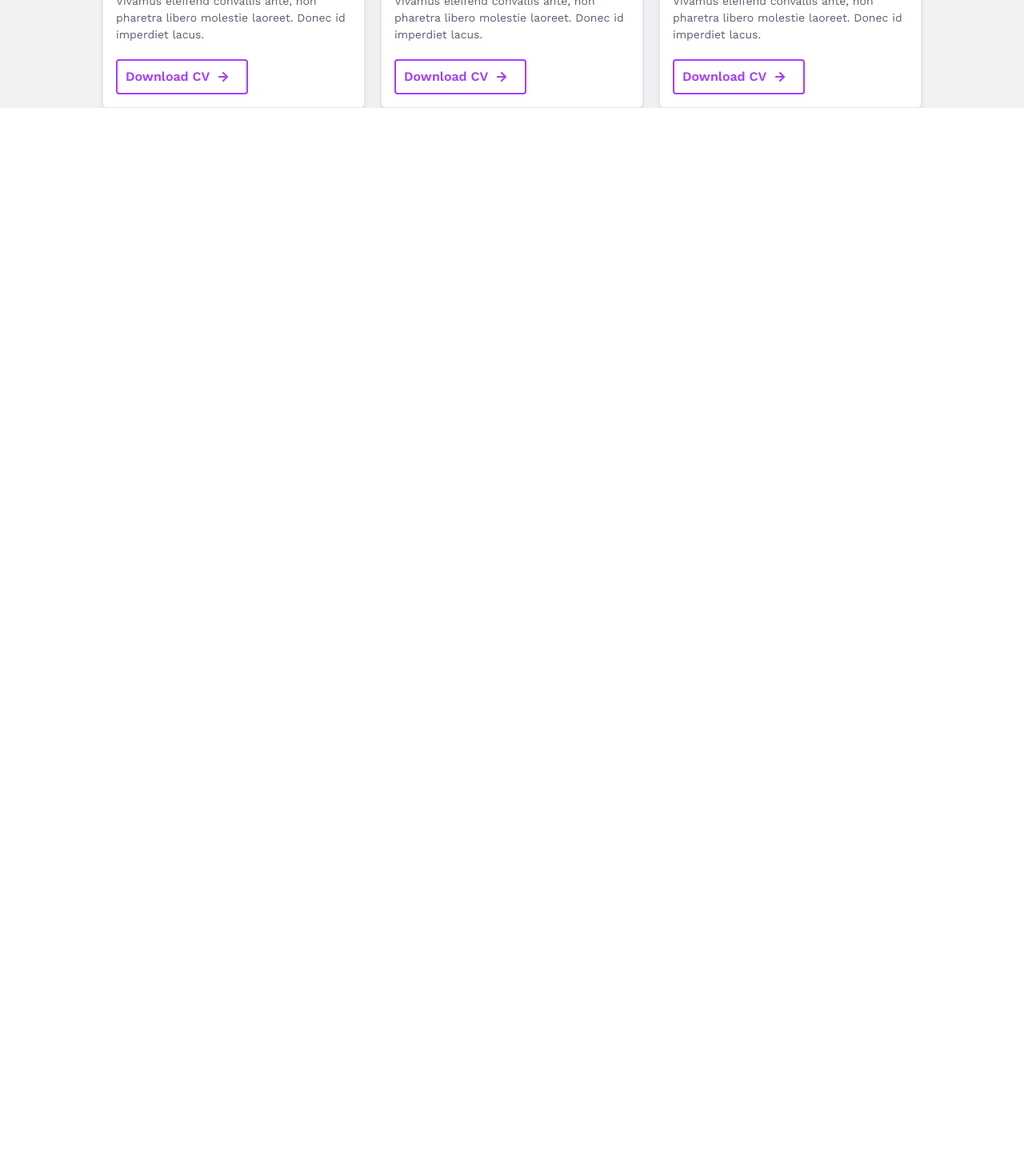
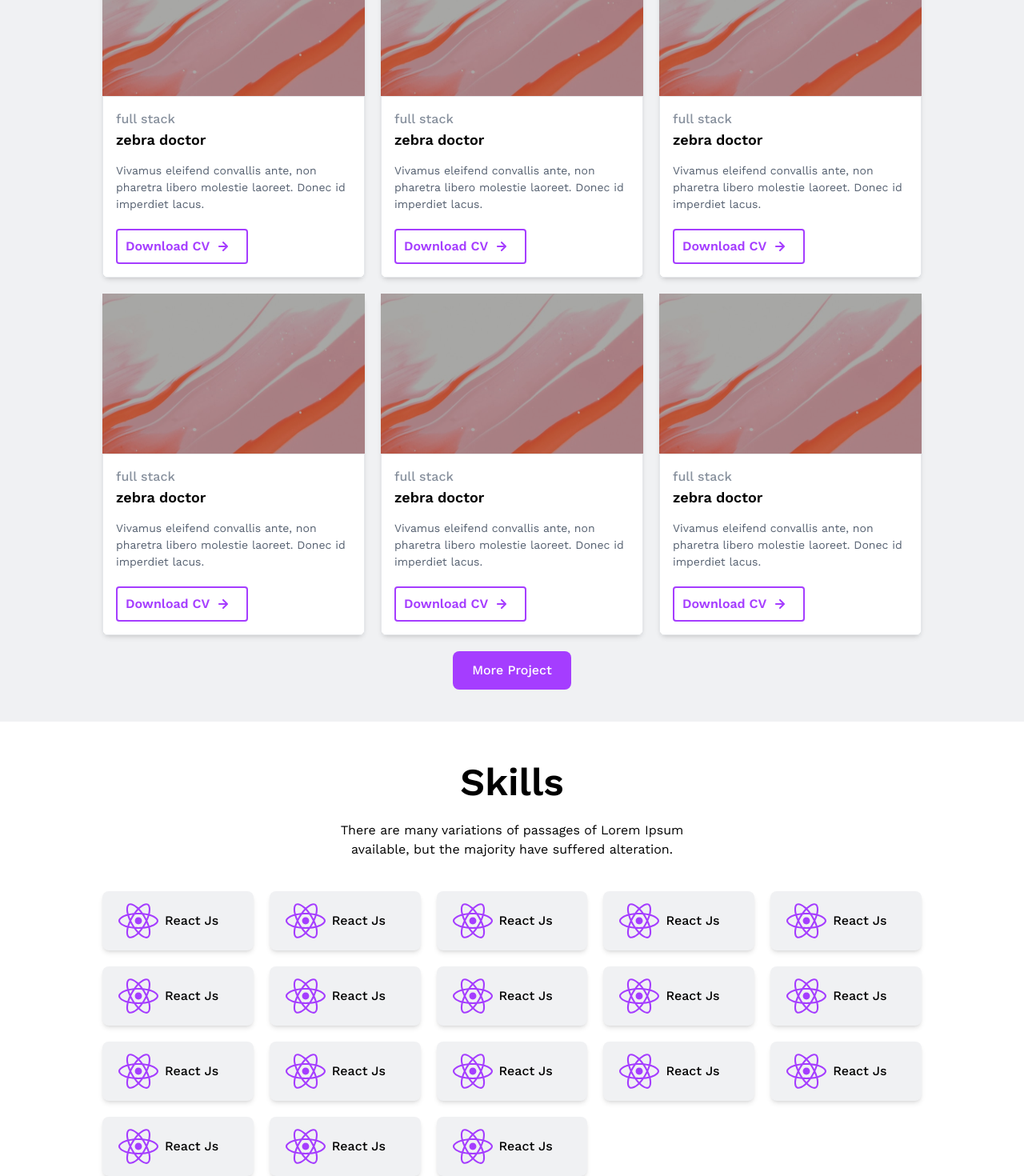
Before and after one commit to nasarmasood/my-portfolio, a Next.js app: page / in a window 1280 px wide. Shown: the part 1579-3049 px from the top of the page at 80% size. Before the commit the page ends 1714 px from the top, so only its background shows below. Built offline with nearby package versions, Linux system fonts and the light colour scheme.

Commit message:
project section+skills section

```diff
--- a/package.json
+++ b/package.json
@@ -13,6 +13,7 @@
     "postcss": "^8.5.6",
     "react": "19.1.0",
     "react-dom": "19.1.0",
+    "react-icons": "^5.5.0",
     "tailwindcss": "^4.1.13"
   },
   "devDependencies": {
--- a/src/app/components/ProjectsSection/index.tsx
+++ b/src/app/components/ProjectsSection/index.tsx
@@ -1,118 +1,154 @@
+'use client'
 import React from 'react'
+import { useState } from 'react';
+function ProjectSection() {
 
-function ProjectSection() {
+    const [visibleCount, setVisibleCount] = useState(6);
+      const handleToggle = () => {
+    if (visibleCount >= projects.length) {
+      setVisibleCount(6); // Collapse back to 6
+    } else {
+      setVisibleCount(prev => Math.min(prev + 3, projects.length));
+    }
+  };
+
+
+            const projects=[
+              {
+                title:'zebra doctor',
+                src:'/images/projectpic.svg',
+                type:'full stack',
+                description:'Vivamus eleifend convallis ante, non pharetra libero molestie laoreet. Donec id imperdiet lacus.'
+              },
+              {
+                title:'zebra doctor',
+                src:'/images/projectpic.svg',
+                type:'full stack',
+                description:'Vivamus eleifend convallis ante, non pharetra libero molestie laoreet. Donec id imperdiet lacus.'
+              },
+              {
+                title:'zebra doctor',
+                src:'/images/projectpic.svg',
+                type:'full stack',
+                description:'Vivamus eleifend convallis ante, non pharetra libero molestie laoreet. Donec id imperdiet lacus.'
+              },
+               {
+                title:'zebra doctor',
+                src:'/images/projectpic.svg',
+                type:'full stack',
+                description:'Vivamus eleifend convallis ante, non pharetra libero molestie laoreet. Donec id imperdiet lacus.'
+              },
+              {
+                title:'zebra doctor',
+                src:'/images/projectpic.svg',
+                type:'full stack',
+                description:'Vivamus eleifend convallis ante, non pharetra libero molestie laoreet. Donec id imperdiet lacus.'
+              },
+              {
+                title:'zebra doctor',
+                src:'/images/projectpic.svg',
+                type:'full stack',
+                description:'Vivamus eleifend convallis ante, non pharetra libero molestie laoreet. Donec id imperdiet lacus.'
+              },
+               {
+                title:'zebra doctor',
+                src:'/images/projectpic.svg',
+                type:'full stack',
+                description:'Vivamus eleifend convallis ante, non pharetra libero molestie laoreet. Donec id imperdiet lacus.'
+              },
+              {
+                title:'zebra doctor',
+                src:'/images/projectpic.svg',
+                type:'full stack',
+                description:'Vivamus eleifend convallis ante, non pharetra libero molestie laoreet. Donec id imperdiet lacus.'
+              },
+              {
+                title:'zebra doctor',
+                src:'/images/projectpic.svg',
+                type:'full stack',
+                description:'Vivamus eleifend convallis ante, non pharetra libero molestie laoreet. Donec id imperdiet lacus.'
+              }
+            ]
+
+                const isAllVisible = visibleCount >= projects.length;
+
+
   return (
     <div className="container-wrapper bg-grey">
+      <div className='pb-10'>
+      <div className='flex justify-center'>
+        <div className='w-[500px] text-center mt-10 mb-10'>
+      <p className='font-semibold text-[48px]'>Projects</p>
+      <p className='mt-3'>There are many variations of passages of Lorem Ipsum available,
+but the majority have suffered alteration.</p>
+</div>
+</div>
         <div className='container'>
             <div className='grid grid-cols-1 md:grid-cols-3 gap-5'>
-                <div className='item bg-white shadow-md rounded-lg rounded-2'>
-                    <div className='w-full h-[200px]'>
+                   {projects.slice(0, visibleCount).map((item, index) => (
+            <div
+              key={index}
+              className="item bg-white shadow-md rounded-lg rounded-2"
+            >
+              <div className="w-full h-[200px]">
                 <img
-              src="/images/projectpic.svg"
-              alt="My Picture"
+                  src={item.src}
+                  alt="project pic"
                   className="w-[100%] h-[100%] object-cover"
                 />
               </div>
-                    <div className='border-grey-dark border-1 p-4'>
-                        <p className='font-medium text-[16px] text-grey-dark'>Full Stack</p>
-                        <p className='font-semibold text-[18px]'>zebra Docto</p>
-                        <p className='text-main-text text-[14px] mt-[15px]'>Vivamus eleifend convallis ante, non pharetra libero molestie laoreet. Donec id imperdiet lacus.</p>
+              <div className="border-grey-dark border-1 p-4">
+                <p className="font-medium text-[16px] text-grey-dark">
+                  {item.type}
+                </p>
+                <p className="font-semibold text-[18px]">{item.title}</p>
+                <p className="text-main-text text-[14px] mt-[15px]">
+                  {item.description}
+                </p>
                 <div
                   role="button"
                   style={{
-                  border: "2px solid #A53DFF",
-                  width:'165px',
-                  borderRadius: "4px",
-                  color: "#A53DFF",
-                  display:'flex',
-                  gap:'5px'
+                    border: '2px solid #A53DFF',
+                    width: '165px',
+                    borderRadius: '4px',
+                    color: '#A53DFF',
+                    display: 'flex',
+                    gap: '5px',
                   }}
-                className="cursor-pointer  px-[10px] py-[8px] rounded-1 inline-block mt-[20px]"
+                  className="cursor-pointer px-[10px] py-[8px] rounded-1 inline-block mt-[20px]"
                 >
                   <p className="font-semibold text-[16px]">Download CV</p>
-                <div className="w-[24px] h-[24px]"> <img
+                  <div className="w-[24px] h-[24px]">
+                    <img
                       src="/images/rightarrow.svg"
                       alt="download icon"
                       className="w-full h-full object-cover"
-            /></div>
+                    />
+                  </div>
+                </div>
+              </div>
+            </div>
+          ))}
+
+
+
+            </div>
+             <div className='flex justify-center w-full'>
+                  <div
+                  onClick={handleToggle}
+                role="button"
+                style={{
+                  backgroundColor: "#A53DFF",
+                  borderRadius: "8px",
+                  color: "#FFFFFF",
+                }}
+                className="cursor-pointer px-[24px] py-[12px]  inline-block mt-[20px]"
+              >
+                <p className="font-medium text-[16px]">   {isAllVisible ? 'View Less' : 'More Project'}</p>
               </div>
               </div>
 
         </div>
-
-                 <div className='item bg-white shadow-md rounded-lg rounded-2'>
-                    <div className='w-full h-[200px]'>
-                       <img
-              src="/images/projectpic.svg"
-              alt="My Picture"
-              className="w-[100%] h-[100%] object-cover"
-            />
-                    </div>
-                    <div className='border-grey-dark border-1 p-4'>
-                        <p className='font-medium text-[16px] text-grey-dark'>Full Stack</p>
-                        <p className='font-semibold text-[18px]'>zebra Docto</p>
-                        <p className='text-main-text text-[14px] mt-[15px]'>Vivamus eleifend convallis ante, non pharetra libero molestie laoreet. Donec id imperdiet lacus.</p>
-                    <div
-                role="button"
-                style={{
-                  border: "2px solid #A53DFF",
-                  width:'165px',
-                  borderRadius: "4px",
-                  color: "#A53DFF",
-                  display:'flex',
-                  gap:'5px'
-                }}
-                className="cursor-pointer  px-[10px] py-[8px] rounded-1 inline-block mt-[20px]"
-              >
-               <p className="font-semibold text-[16px]">Download CV</p>
-                <div className="w-[24px] h-[24px]"> <img
-              src="/images/rightarrow.svg"
-              alt="download icon"
-              className="w-full h-full object-cover"
-            /></div>
-              </div>
-                    </div>
-
-                </div>
-
-                 <div className='item bg-white shadow-md rounded-lg rounded-2'>
-                    <div className='w-full h-[200px]'>
-                       <img
-              src="/images/projectpic.svg"
-              alt="My Picture"
-              className="w-[100%] h-[100%] object-cover"
-            />
-                    </div>
-                    <div className='border-grey-dark border-1 p-4'>
-                        <p className='font-medium text-[16px] text-grey-dark'>Full Stack</p>
-                        <p className='font-semibold text-[18px]'>zebra Docto</p>
-                        <p className='text-main-text text-[14px] mt-[15px]'>Vivamus eleifend convallis ante, non pharetra libero molestie laoreet. Donec id imperdiet lacus.</p>
-                    <div
-                role="button"
-                style={{
-                  border: "2px solid #A53DFF",
-                  width:'165px',
-                  borderRadius: "4px",
-                  color: "#A53DFF",
-                  display:'flex',
-                  gap:'5px'
-                }}
-                className="cursor-pointer  px-[10px] py-[8px] rounded-1 inline-block mt-[20px]"
-              >
-               <p className="font-semibold text-[16px]">Download CV</p>
-                <div className="w-[24px] h-[24px]"> <img
-              src="/images/rightarrow.svg"
-              alt="download icon"
-              className="w-full h-full object-cover"
-            /></div>
-              </div>
-                    </div>
-
-                </div>
-
-
-            </div>
-
         </div>
     </div>
   )
--- /dev/null
+++ b/src/app/components/SkillsSection/index.tsx
@@ -0,0 +1,109 @@
+import React from "react";
+import { FaReact } from "react-icons/fa";
+
+function SkillsSection() {
+  const skillsAarray = [
+    {
+      title: "React Js",
+      logo: <FaReact style={{ color: "#A53DFF", fontSize: "50px" }} />,
+    },
+    {
+      title: "React Js",
+      logo: <FaReact style={{ color: "#A53DFF", fontSize: "50px" }} />,
+    },
+    {
+      title: "React Js",
+      logo: <FaReact style={{ color: "#A53DFF", fontSize: "50px" }} />,
+    },
+    {
+      title: "React Js",
+      logo: <FaReact style={{ color: "#A53DFF", fontSize: "50px" }} />,
+    },
+    {
+      title: "React Js",
+      logo: <FaReact style={{ color: "#A53DFF", fontSize: "50px" }} />,
+    },
+    {
+      title: "React Js",
+      logo: <FaReact style={{ color: "#A53DFF", fontSize: "50px" }} />,
+    },
+    {
+      title: "React Js",
+      logo: <FaReact style={{ color: "#A53DFF", fontSize: "50px" }} />,
+    },
+    {
+      title: "React Js",
+      logo: <FaReact style={{ color: "#A53DFF", fontSize: "50px" }} />,
+    },
+    {
+      title: "React Js",
+      logo: <FaReact style={{ color: "#A53DFF", fontSize: "50px" }} />,
+    },
+    {
+      title: "React Js",
+      logo: <FaReact style={{ color: "#A53DFF", fontSize: "50px" }} />,
+    },
+    {
+      title: "React Js",
+      logo: <FaReact style={{ color: "#A53DFF", fontSize: "50px" }} />,
+    },
+    {
+      title: "React Js",
+      logo: <FaReact style={{ color: "#A53DFF", fontSize: "50px" }} />,
+    },
+    {
+      title: "React Js",
+      logo: <FaReact style={{ color: "#A53DFF", fontSize: "50px" }} />,
+    },
+    {
+      title: "React Js",
+      logo: <FaReact style={{ color: "#A53DFF", fontSize: "50px" }} />,
+    },
+    {
+      title: "React Js",
+      logo: <FaReact style={{ color: "#A53DFF", fontSize: "50px" }} />,
+    },
+    {
+      title: "React Js",
+      logo: <FaReact style={{ color: "#A53DFF", fontSize: "50px" }} />,
+    },
+    {
+      title: "React Js",
+      logo: <FaReact style={{ color: "#A53DFF", fontSize: "50px" }} />,
+    },
+    {
+      title: "React Js",
+      logo: <FaReact style={{ color: "#A53DFF", fontSize: "50px" }} />,
+    },
+  ];
+  return (
+    <div className="container-wrapper">
+      <div className="flex justify-center">
+        <div className="w-[500px] text-center mt-10 mb-10">
+          <p className="font-semibold text-[48px]">Skills</p>
+          <p className="mt-3">
+            There are many variations of passages of Lorem Ipsum available, but
+            the majority have suffered alteration.
+          </p>
+        </div>
+      </div>
+
+      <div className="container">
+        <div className="grid grid-cols-3 md:grid-cols-5 gap-5">
+          {skillsAarray.map((skill, index) => {
+            return (
+              <div className="item bg-grey px-5 shadow-md rounded-lg   shadow-md ">
+                <div key={index} className="flex items-center gap-2 py-3">
+                  {skill.logo}
+                  <p className="font-medium text-[16px]">{skill.title}</p>
+                </div>
+              </div>
+            );
+          })}
+        </div>
+      </div>
+    </div>
+  );
+}
+
+export default SkillsSection;
--- a/src/app/page.tsx
+++ b/src/app/page.tsx
@@ -1,10 +1,12 @@
 import HeroSection from "./components/HeroSection";
 import ProjectSection from "./components/ProjectsSection";
+import SkillsSection from "./components/SkillsSection";
 export default function Home() {
   return (
     <div>
      <HeroSection/>
      <ProjectSection/>
+     <SkillsSection/>
 
     </div>
   );
```
Lines whose indentation alone changed are shown as unchanged.
